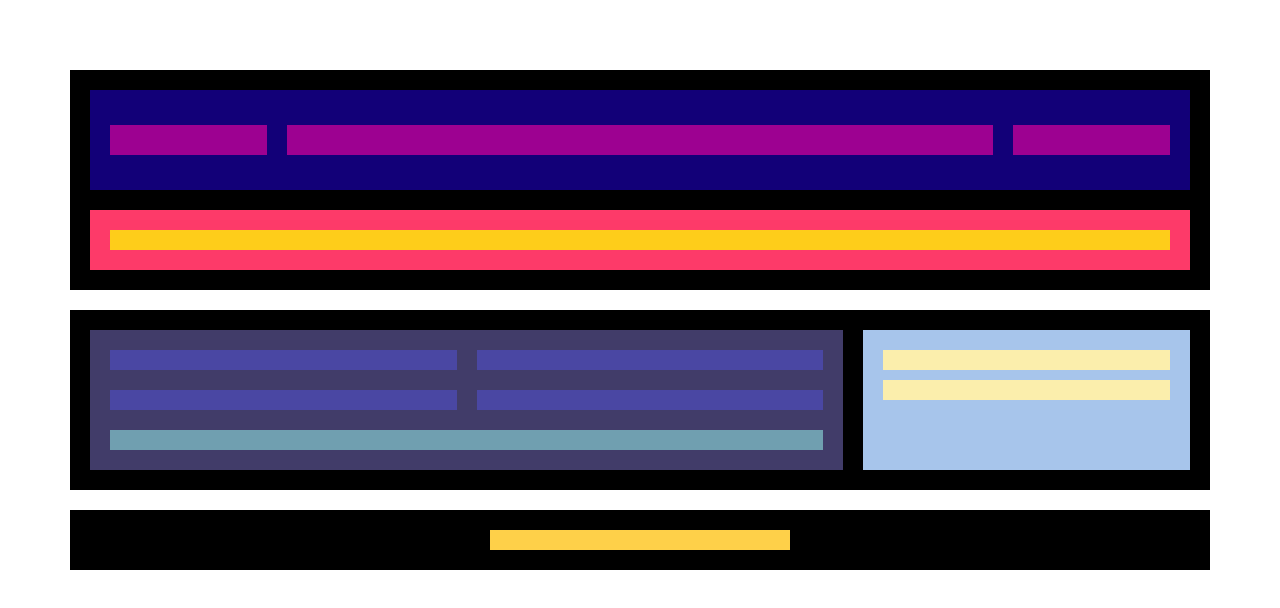
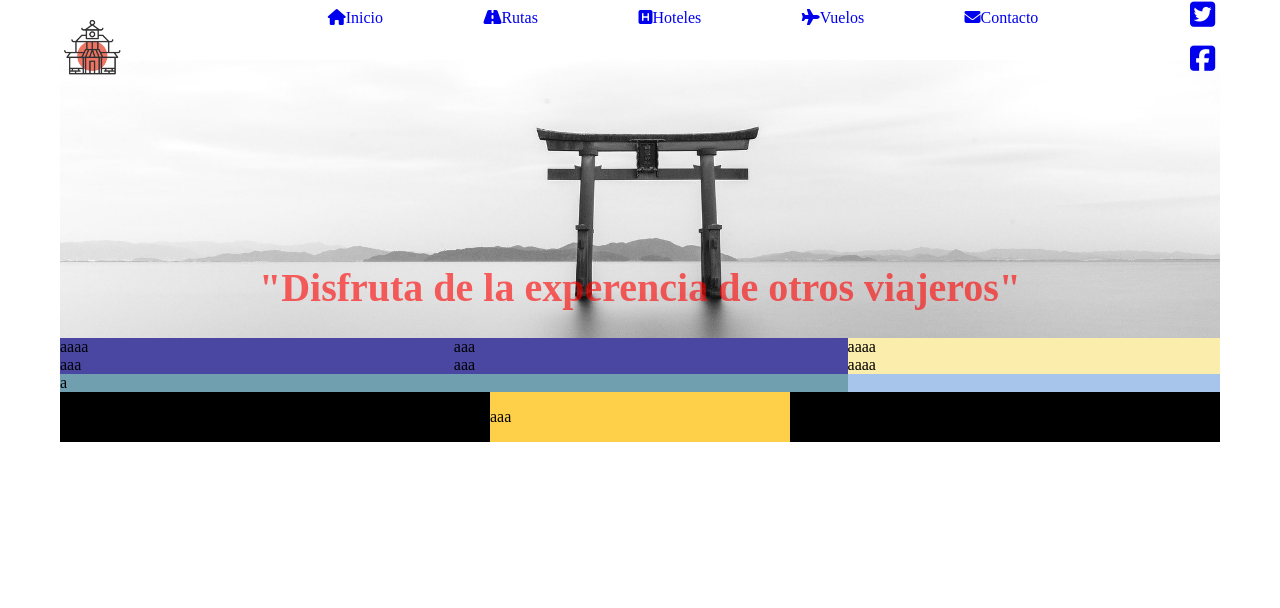
Before and after one commit to ljvernet/angular-flexbox, a plain HTML site: page index.html in a window 1280 px wide. Drawn offline with Linux system fonts and the light colour scheme.

Commit message:
nivel 2 ejercicio 1
a partir del nivel 1 incluimos iconos e imagenes

```diff
--- a/index.html
+++ b/index.html
@@ -4,38 +4,63 @@
     <meta charset="UTF-8">
     <meta http-equiv="X-UA-Compatible" content="IE=edge">
     <meta name="viewport" content="width=device-width, user-scalable=no, initial-scale=1.0", maximum-scale=1.0,  minimun-scale=1.0">
-    <title>Flex Box Ejercicio 1 pas 3</title>
+    <title>Flex Box nivel 2 ejercicio 1</title>
+    <script src="https://kit.fontawesome.com/da815974b9.js" crossorigin="anonymous"></script>
     <link rel="stylesheet" href="styles/styles.css">
+
 </head>
 <body>
     <div class="padre">
             <header class="header">
                 <div class="menu">
-                    <div class="logo"></div>
-                    <div class="nav"></div>
-                    <div class="social"></div>
+                    <div class="logo">
+                        <img src="images/logo.png">
+                    </div>
+                    <div class="nav">
+                        <ul>
+                            <li ><a href="#"title="Inicio" ><i class="icon fas fa-home"></i>Inicio</a></li>
+                            <li><a href="#" title="Rutas"><i class="icon fas fa-road"></i></i>Rutas</a></li>
+                            <li><a href="#" title="Hoteles"><i class=" fas fas fa-h-square"></i>Hoteles</a></li>
+                            <li><a href="#" title="Vuelos"><i class="icon fas fa-plane"></i>Vuelos</a></li>
+                            <li> <a href="#" title="Contactos"><i class="icon fas fa-envelope"></i>Contacto</a></li>
+                        </ul>
+                    </div>
+                    <div class="social">
+                        <a href="#" title="twitter"><i class="icon rotate fab fa-twitter-square"></i></a>
+                        <a href="#" title="facebook"><i class="icon rotate fab fa-facebook-square"></i></a>
+                    </div>
                 </div>
                 <div class="texto-principal">
-                    <h1></h1>
+                    <h1>"Disfruta de la experencia de otros viajeros"</h1>
                 </div>
             </header>
         <section class="section">
             <div class="articulos">
-            <article class="article"></article>
-            <article class="article"></article>
-            <article class="article"></article>
-            <article class="article"></article>
-            <nav class="navegacion"></nav>
+            <article class="article">aaaa</article>
+            <article class="article">aaa</article>
+            <article class="article">aaa</article>
+            <article class="article">aaa</article>
+            <nav class="navegacion">a<aa/nav>
             </div>
             <aside class="aside">
-                <div class="publicidad"></div>
-                <div class="publicidad"></div>
+                <div class="publicidad">aaaa</div>
+                <div class="publicidad">aaaa</div>
             </aside>
         </section>
         <footer class="footer">
-            <nav class="pie"></nav>
+
+            <nav class="pie"><p>aaa</p></nav>
         </footer>
     </div>
 
+
+
+
+
+
+
+
+
+
 </body>
 </html>
--- a/styles/styles.css
+++ b/styles/styles.css
@@ -1,6 +1,7 @@
-*{
-    margin: 10px;
-    padding: 10px;
+
+body{
+    margin: 40px;
+    padding: 20px;
     box-sizing: border-box;
 }
 .padre{
@@ -11,35 +12,81 @@
     .header{
         display: flex;
         flex-flow: column nowrap;
-    background: #000;
+        background: url("../images/fondo_cabezera3.jpg")  no-repeat center center/cover;
     }
     .menu{
+        margin-top: -60px;
         display: flex;
         flex-flow: row nowrap;
-        background: #120078;
-        height: 100px;
+        height: auto;
         align-items: center;
+        margin-bottom: 150px;
+        justify-content: space-between;
     }
+   .logo img{
+       margin-top: 10px;
+       width: 4em;
+   }
         .logo{
-            flex:1 1 auto;
-            background: #9d0191;
-            height: 30px;
+          width: 10%;
+            order: 0;
+            flex: 0 1 auto;
+            align-self: auto;
         }
         .nav{
-            flex:5 1 auto;
-            background: #9d0191;
-            height: 30px;
+            flex:10 1 auto;
+            justify-content:space-between;
+            align-items: center;
         }
-        .social{
-            flex:1 1 auto;
-            background: #9d0191;
-            height: 30px;
+        .nav ul {
+            padding-left: 10%;
+            padding-right: 10%;
+            margin-top:-35px;
+            display: flex;
+            justify-content: space-around;
+
         }
+        .social {
+            flex: 0 1 10px;
+            flex-wrap: wrap;
+            justify-content: flex-end;
+            align-items: flex-end;
+            align-content:center;
+            margin-right: 10px;
+            width: 20px;
+
+    }
+    .social .icon{
+        font-size: 1.8em;
+        margin-bottom: 15px;;
+    }
+    @keyframes rotate {from {transform: rotate(0deg);}
+    to {transform: rotate(360deg);}}
+@-webkit-keyframes rotate {from {-webkit-transform: rotate(0deg);}
+  to {-webkit-transform: rotate(360deg);}}
+.rotate:hover{
+    -webkit-animation: 3s rotate linear infinite;
+    animation: 3s rotate linear infinite;
+    -webkit-transform-origin: 50% 50%;
+    transform-origin: 50% 50%;
+}
+a{
+    text-decoration: none;
+}
+li{
+    margin: 5px;
+    list-style-type:none;
+}
+li:hover{
+    transform:scale(1.35);
+}
     .texto-principal{
-        background: #fd3a69;
-    }
+        margin: auto;   }
         H1{
-            background: #fecd1a;
+            color:red;
+            font-size: 40px;
+            font-weight: bold;
+            opacity: 0.6;
         }
 .section{
     background: #000;
@@ -77,8 +124,15 @@
         background: #fed049;
         width: 300px;
     }
+
     @media all and (max-width: 800px){
-
+        .logo img{
+            margin-top: 10px;
+            width: 4em;
+        }
+        .nav{
+            margin-top: 20px;
+        }
         .section{
         flex-direction: column;
         }
@@ -86,9 +140,16 @@
         .aside{
             display: flex;
             justify-content: center;
-            flex-direction: column;
         }
+        .icon {
+            font-size: 20px;
+        }
+        .logo img{
+            margin-top: -20px;
+            width: 3em;
     }
+    }
+
     @media all and (max-width: 600px){
         .articulos{
             flex-direction: column;
@@ -100,13 +161,3 @@
 
         }
     }
-    @media all and (max-width: 400px){
-        .menu{
-            height: auto;
-            flex-direction: column;
-            justify-content: center;
-            align-items:stretch;
-
-        }
-
-    }
```
Also changed, not shown: images/fondo_cabezera3.jpg (added), images/logo.png (added).
